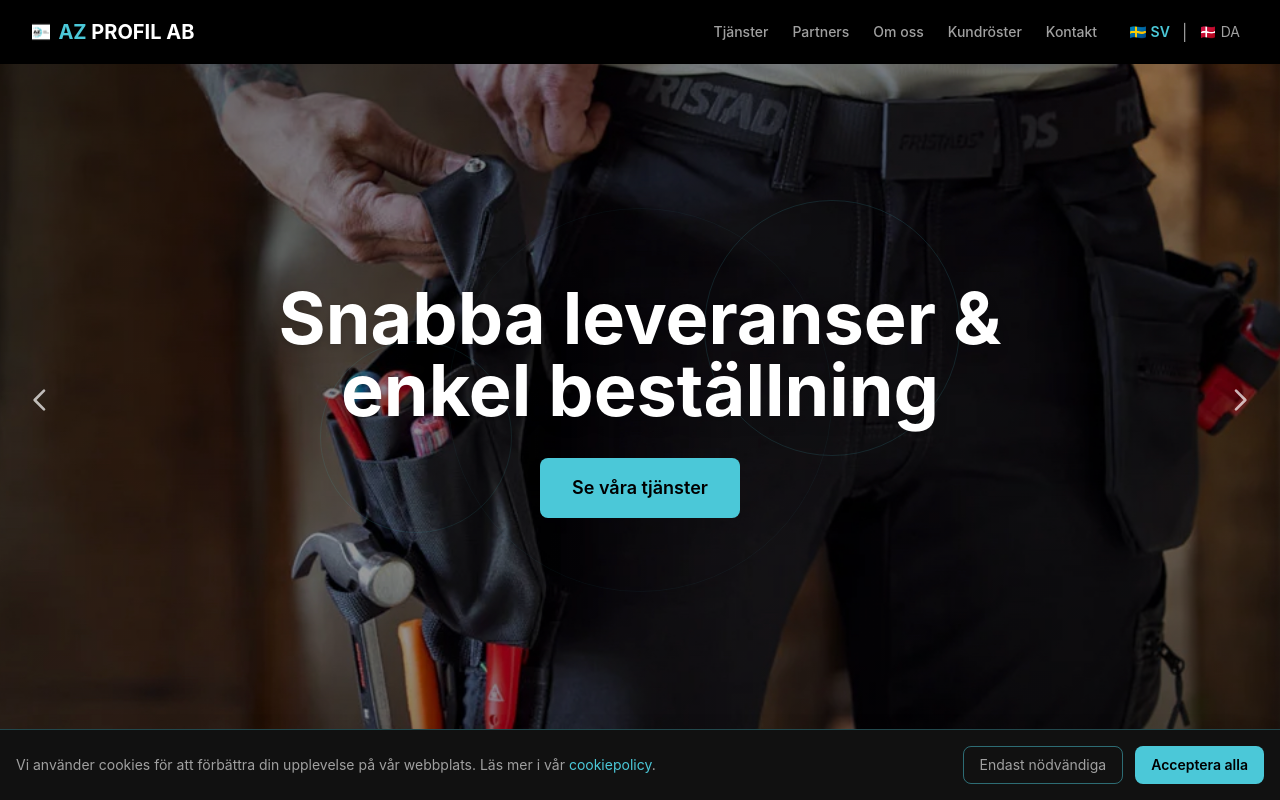
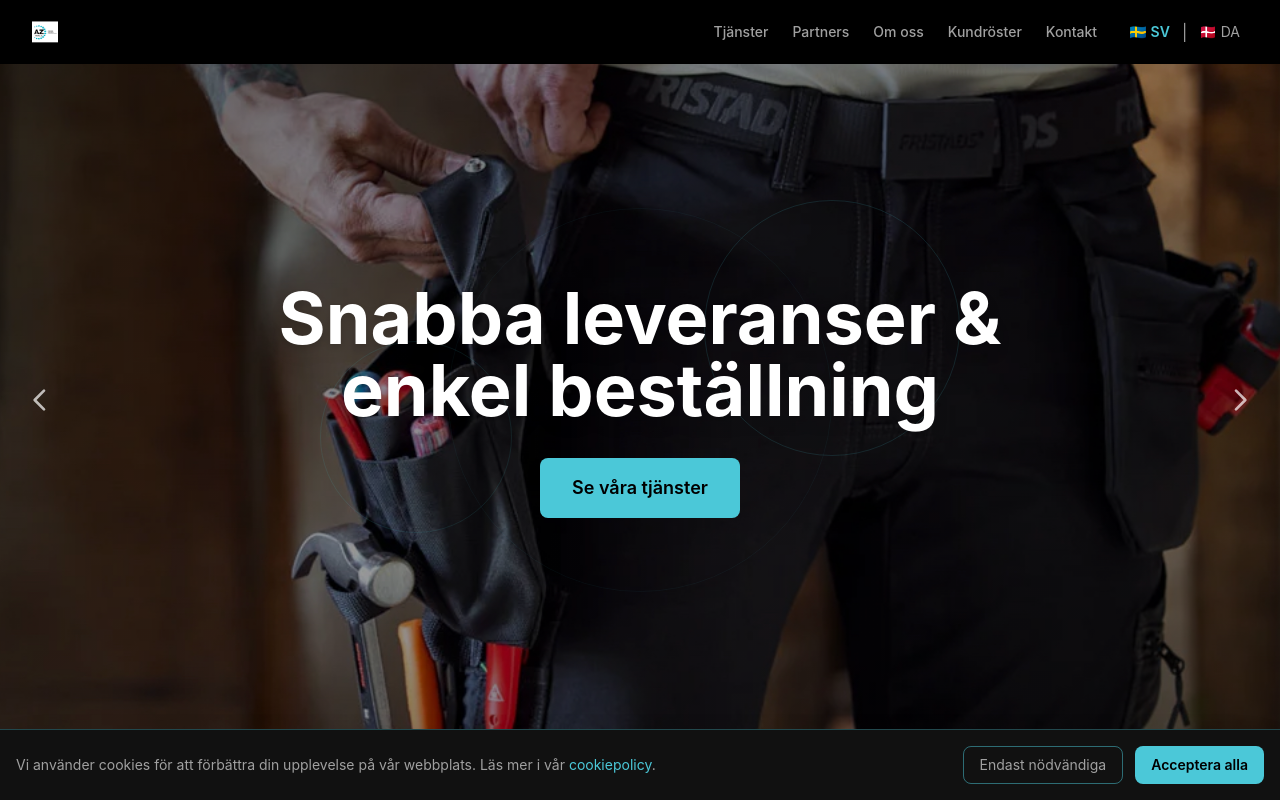
Before and after one commit to Tschiffer46/azprofil, a React (Vite) app: page / in a window 1280 px wide. Shown: the top 800 px of the page. Built offline with nearby package versions, Linux system fonts and the light colour scheme.

Commit message:
Update Navbar component to increase logo size and remove text span

```diff
--- a/src/components/Navbar.tsx
+++ b/src/components/Navbar.tsx
@@ -39,17 +39,21 @@ export default function Navbar() {
           <a
             href="#"
             onClick={() => window.scrollTo({ top: 0, behavior: 'smooth' })}
-            className="flex items-center gap-2"
+            className="flex items-center"
           >
             <img
               src="/assets/images/logo/az-profil-logo.png"
               alt="AZ Profil AB"
-              className="h-10 w-auto"
-              onError={(e) => { (e.currentTarget as HTMLImageElement).style.display = 'none'; }}
+              className="h-14 w-auto"
+              onError={(e) => {
+                const target = e.currentTarget as HTMLImageElement;
+                target.style.display = 'none';
+                const parent = target.parentElement;
+                if (parent) {
+                  parent.innerHTML = '<span class="text-white font-bold text-xl"><span style="color:#4BC8D8">AZ</span> PROFIL AB</span>';
+                }
+              }}
             />
-            <span className="text-white font-bold text-xl">
-              <span className="text-[#4BC8D8]">AZ</span> PROFIL AB
-            </span>
           </a>
 
           {/* Desktop nav */}
```
